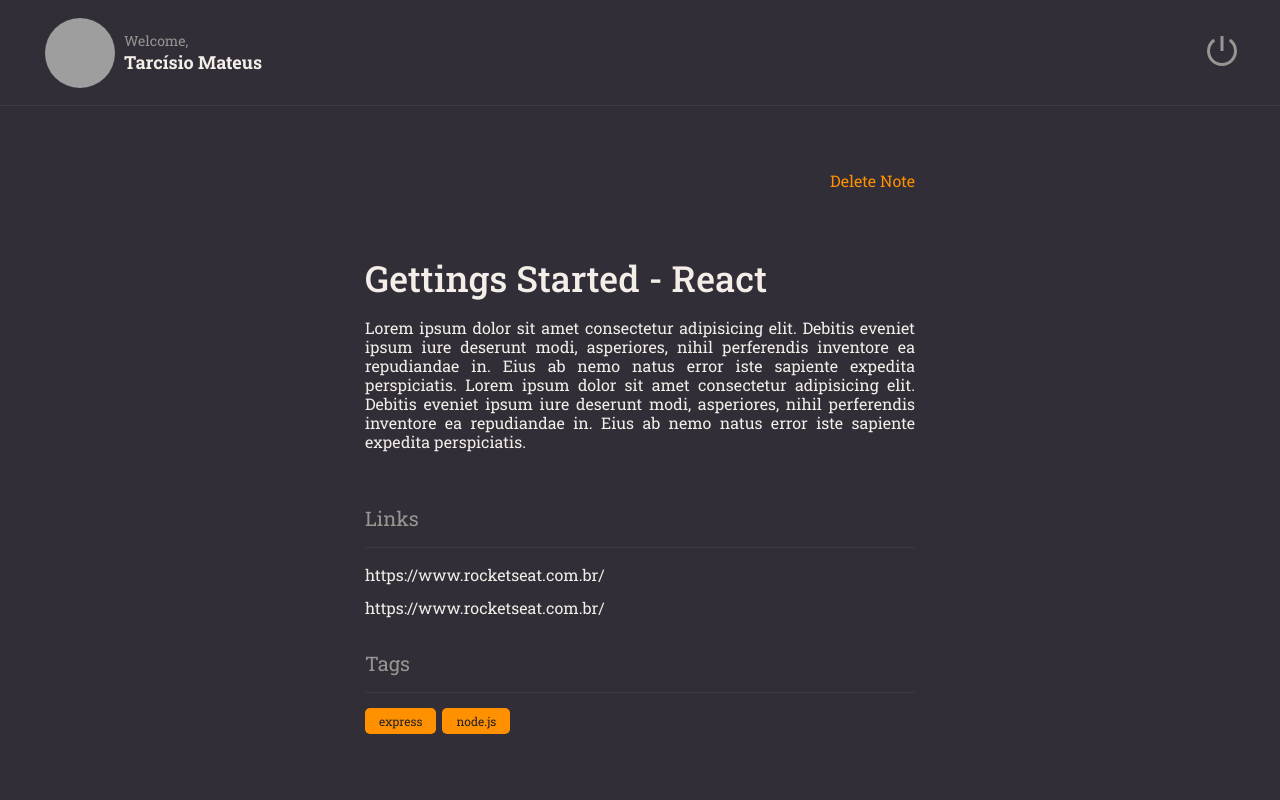
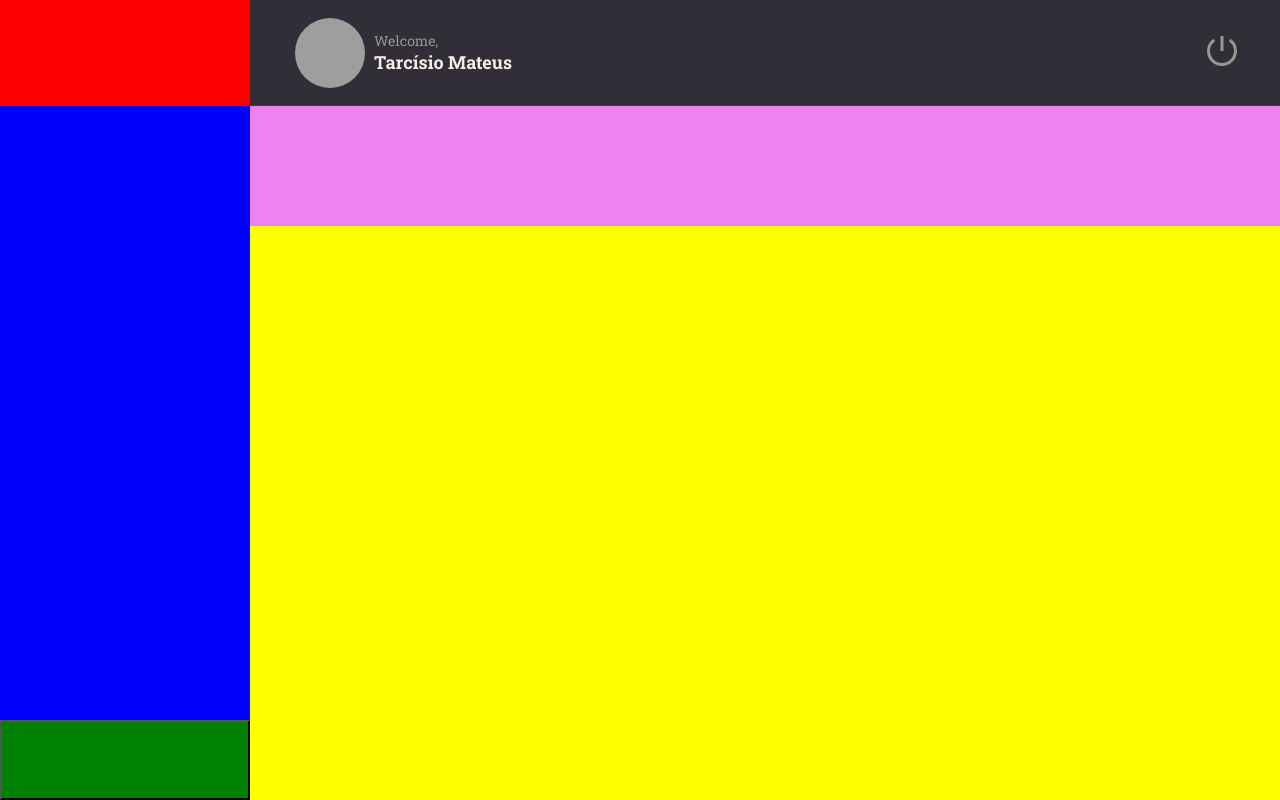
Before and after one commit to tarcisioMateus/rocketnotes, a React (Vite) app: page / in a window 1280 px wide. Built offline with nearby package versions, Linux system fonts and the light colour scheme; grey boxes are pictures that could not be loaded.

Commit message:
created pages/Home

```diff
--- a/src/components/Tag/styles.js
+++ b/src/components/Tag/styles.js
@@ -8,6 +8,7 @@ export const Container = styled.span`
   padding: 0.5rem 1.4rem;
   height: 2.4rem;
   margin-right: 0.6rem;
+  margin-bottom: 0.6rem;
 
   font-size: 1.2rem;
   line-height: 1.4rem;
--- a/src/main.jsx
+++ b/src/main.jsx
@@ -5,13 +5,13 @@ import { ThemeProvider } from 'styled-components'
 import theme from './styles/theme'
 import GlobalStyles from './styles/global'
 
-import { Details} from './pages/Details'
+import { Home } from './pages/Home'
 
 ReactDOM.createRoot(document.getElementById('root')).render(
   <React.StrictMode>
     <ThemeProvider theme={theme}>
       <GlobalStyles/>
-      <Details />
+      <Home />
     </ThemeProvider>
   </React.StrictMode>
 )
--- a/src/pages/Details/index.jsx
+++ b/src/pages/Details/index.jsx
@@ -33,8 +33,8 @@ export function Details() {
           </Section>
           <Section title = 'Tags'>
             <div id="tags">
-            <Tag title={'express'}/>
-            <Tag title={'node.js'}/>
+              <Tag title={'express'}/>
+              <Tag title={'node.js'}/>
             </div>
           </Section>
           <Button title = 'Return'/>
--- a/src/pages/Details/styles.js
+++ b/src/pages/Details/styles.js
@@ -14,6 +14,7 @@ export const Container = styled.div`
     padding: 6.4rem 0;
   }
 `
+
 export const Content = styled.div`
   width: 55rem;
   margin: 0 auto;
@@ -38,8 +39,13 @@ export const Content = styled.div`
     margin-bottom: 3.8rem;
   }
 
+  #tags {
+    display: flex;
+    flex-wrap: wrap;
+  }
+
   >button:last-child {
-    margin-top: 11.3rem;
+    margin-top: 11rem;
   }
 `
 
--- /dev/null
+++ b/src/pages/Home/index.jsx
@@ -0,0 +1,16 @@
+import { Header } from '../../components/Header'
+
+import { Container, Brand, Menu, Search, Content, New} from './styles'
+
+export function Home() {
+  return (
+    <Container>
+      <Brand/>
+      <Header/>
+      <Menu></Menu>
+      <Search></Search>
+      <Content></Content>
+      <New></New>
+    </Container>
+  )
+}
--- /dev/null
+++ b/src/pages/Home/styles.js
@@ -0,0 +1,40 @@
+import styled from 'styled-components'
+
+export const Container = styled.div`
+  width: 100%;
+  height: 100vh;
+
+  display: grid;
+  grid-template-columns: 25rem auto;
+  grid-template-rows: 10.6rem 12rem auto 8rem;
+  grid-template-areas:
+  "brand header"
+  "menu search"
+  "menu content"
+  "new content";
+`
+
+export const Brand = styled.div`
+  grid-area: brand;
+  background-color: red;
+`
+
+export const Menu = styled.ul`
+  grid-area: menu;
+  background-color: blue;
+`
+
+export const Search = styled.div`
+  grid-area: search;
+  background-color: violet;
+`
+
+export const Content = styled.div`
+  grid-area: content;
+  background-color: yellow;
+`
+
+export const New = styled.button`
+  grid-area: new;
+  background-color: green;
+`
```
